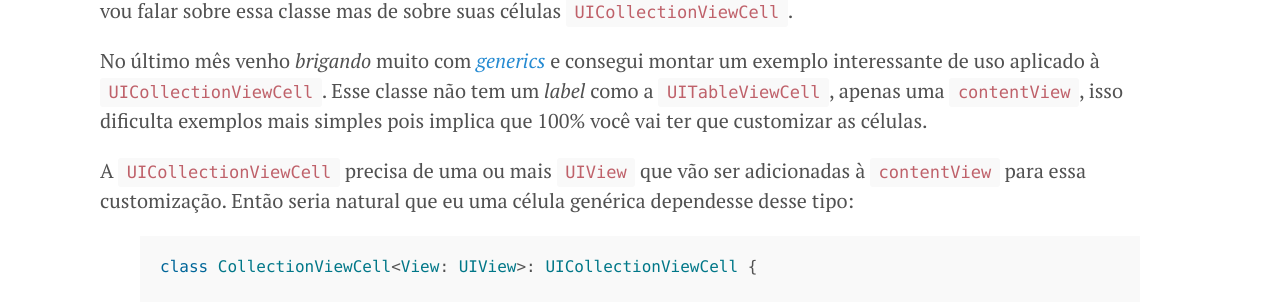
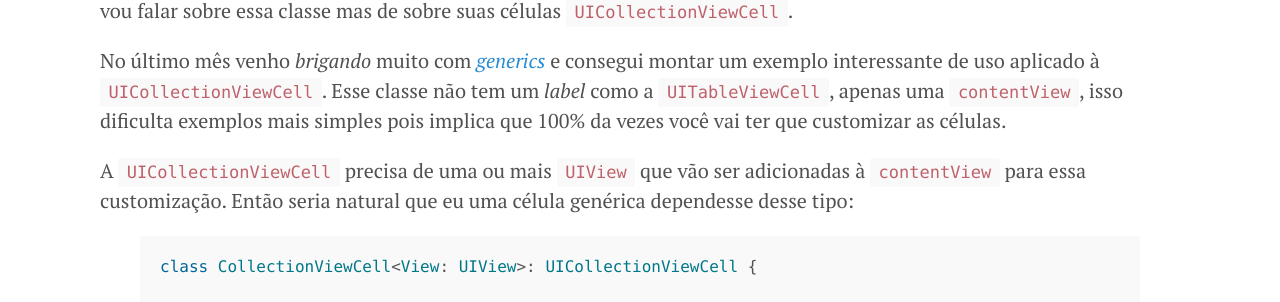
Before and after one commit to Invariante/invariante, a Jekyll site: the page built from _posts/2016-01-31-collectionviewcell-to-rule-them-all.md, in a window 1280 px wide and 900 px high. Shown: the part 448-750 px from the top of the window. Built offline with Jekyll 4.4.1, drawn with Linux system fonts in a browser that asks for light colours; Markdown is read by kramdown in place of the engine named in the settings; some of the changed text lies outside the part shown.

Commit message:
Update 2016-01-31-collectionviewcell-to-rule-them-all.md

```diff
--- a/_posts/2016-01-31-collectionviewcell-to-rule-them-all.md
+++ b/_posts/2016-01-31-collectionviewcell-to-rule-them-all.md
@@ -10,7 +10,7 @@
 Um dia desses o caro [Vinicius](https://twitter.com/viniciusc70) estava [reclamando](https://twitter.com/viniciusc70/status/693172598981693441) da curva de aprendizado do [`UICollectionView`](https://developer.apple.com/library/ios/documentation/UIKit/Reference/UICollectionView_class/), para quem não conhece é uma `UITableViewController` com esteroides.
 Você pode usar *layouts* customizados, transições de animações e muitas outras coisas que eu nem consigo imaginar. Por coincidência nesse mesmo dia eu estava implementando minha primeira `UICollectionView` em `Swift`. Nesse *post* não vou falar sobre essa classe mas de sobre suas células [`UICollectionViewCell`](https://developer.apple.com/library/ios/documentation/UIKit/Reference/UICollectionViewCell_class/index.html).
 
-No último mês venho *brigando* muito com [*generics*](https://github.com/apple/swift/blob/master/docs/Generics.rst) e consegui montar um exemplo interessante de uso aplicado à `UICollectionViewCell`. Esse classe não tem um *label* como a `UITableViewCell`, apenas uma `contentView`, isso dificulta exemplos mais simples pois implica que 100% você vai ter que customizar as células.
+No último mês venho *brigando* muito com [*generics*](https://github.com/apple/swift/blob/master/docs/Generics.rst) e consegui montar um exemplo interessante de uso aplicado à `UICollectionViewCell`. Esse classe não tem um *label* como a `UITableViewCell`, apenas uma `contentView`, isso dificulta exemplos mais simples pois implica que 100% da vezes você vai ter que customizar as células.
 
 A `UICollectionViewCell` precisa de uma ou mais `UIView` que vão ser adicionadas à `contentView` para essa customização. Então seria natural que eu uma célula genérica dependesse desse tipo:
 
```
Also changed, not shown: other parts of _posts/2016-01-31-collectionviewcell-to-rule-them-all.md (+1 -1 lines).
